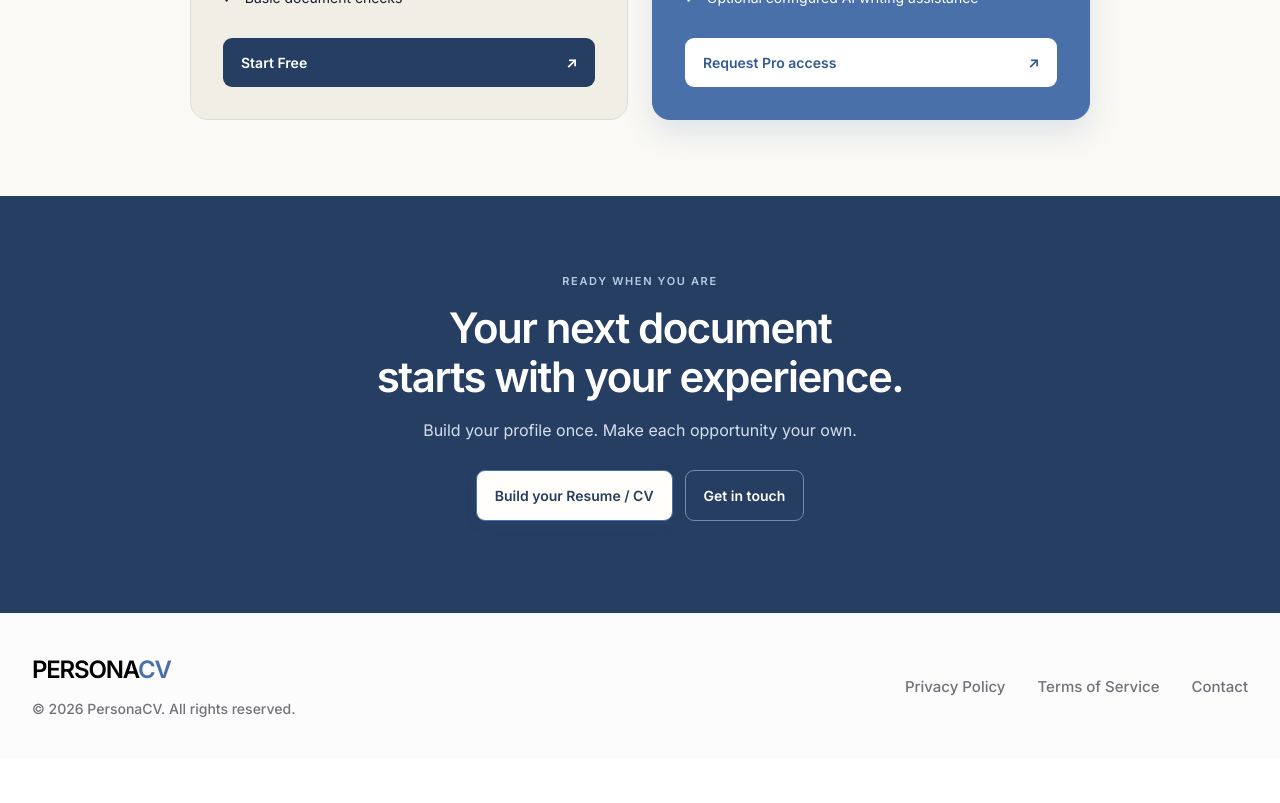
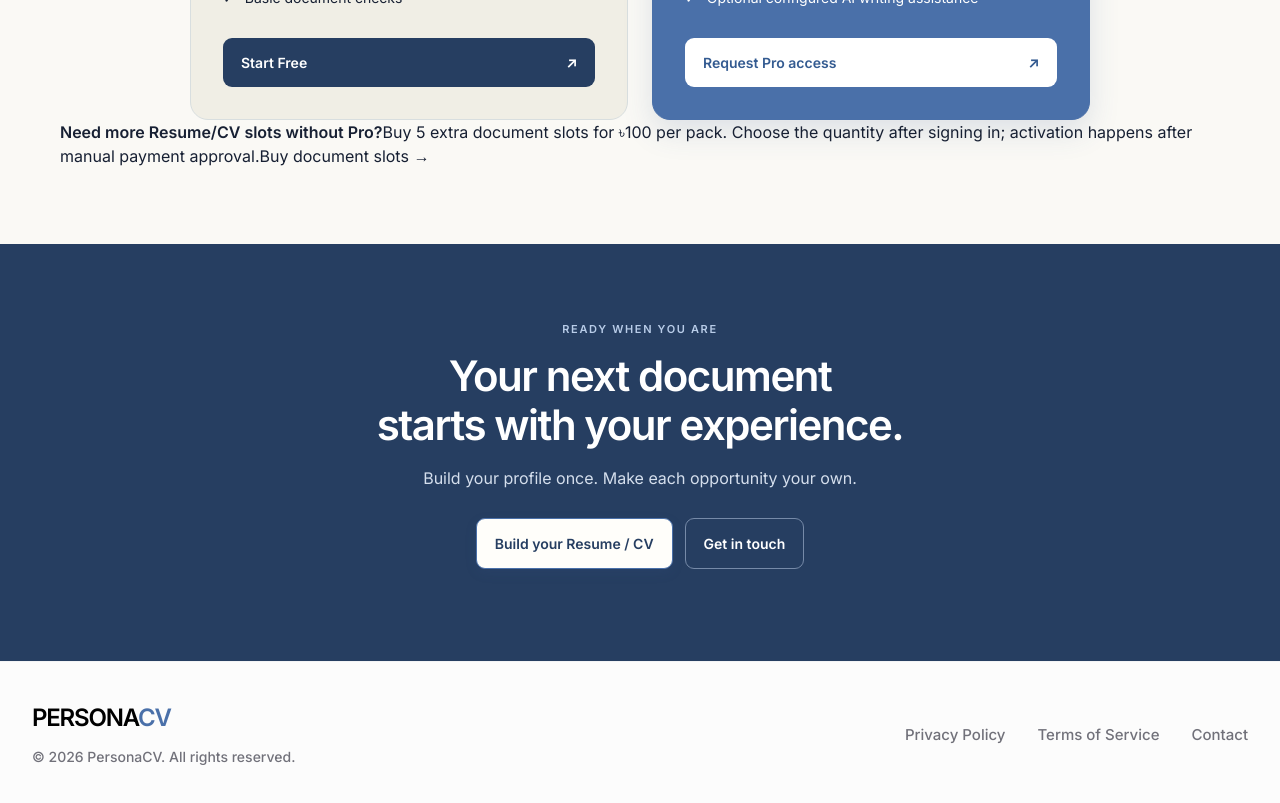
Before and after one commit to Taoshif1/Resume-Builder-Client, a React (Vite) app: page / in a window 1280 px wide. Shown: the part 2940-3743 px from the top of the page. Before the commit the page ends 3699 px from the top, so only its background shows below. Built offline with nearby package versions, Linux system fonts and the light colour scheme; no server answers.

Commit message:
feat: show admin-controlled local pricing and document packs

```diff
--- a/src/pages/Pricing.jsx
+++ b/src/pages/Pricing.jsx
@@ -1,9 +1,21 @@
-import { useState } from "react";
+import { useEffect, useState } from "react";
 import { Link } from "react-router";
 import { PLANS, PUBLIC_PLAN_FEATURES } from "../product/plans";
+import { DEFAULT_COMMERCE } from "../product/commerce";
 export default function Pricing({ headingLevel = 1 }) {
   const [yearly, setYearly] = useState(false);
+  const [commerce, setCommerce] = useState(DEFAULT_COMMERCE);
   const Heading = headingLevel === 1 ? "h1" : "h2";
+  useEffect(() => {
+    const controller = new AbortController();
+    fetch("/api/public-config", { signal: controller.signal })
+      .then((response) => (response.ok ? response.json() : null))
+      .then((data) => {
+        if (data?.commerce) setCommerce((current) => ({ ...current, ...data.commerce }));
+      })
+      .catch(() => {});
+    return () => controller.abort();
+  }, []);
   return (
     <section
       className="pcv-pricing pcv-home-section"
@@ -52,7 +64,13 @@ export default function Pricing({ headingLevel = 1 }) {
               <p className="pcv-plan-price" aria-live="polite">
                 <strong>${plan.price[yearly ? "yearly" : "monthly"]}</strong>
                 <span className="pcv-plan-local-price">
-                  · ৳{plan.priceBdt[yearly ? "yearly" : "monthly"].toLocaleString("en-BD")}
+                  · ৳{(
+                    id === "pro"
+                      ? yearly
+                        ? commerce.proYearlyBdt
+                        : commerce.proMonthlyBdt
+                      : 0
+                  ).toLocaleString("en-BD")}
                 </span>
                 <span>/{yearly ? "year" : "month"}</span>
               </p>
@@ -86,6 +104,15 @@ export default function Pricing({ headingLevel = 1 }) {
           );
         })}
       </div>
+      <aside className="pcv-document-pack-note">
+        <strong>Need more Resume/CV slots without Pro?</strong>
+        <span>
+          Buy {commerce.documentPackSize} extra document slots for ৳
+          {commerce.documentPackBdt.toLocaleString("en-BD")} per pack. Choose the
+          quantity after signing in; activation happens after manual payment approval.
+        </span>
+        <Link to="/dashboard/settings">Buy document slots →</Link>
+      </aside>
     </section>
   );
 }
```
